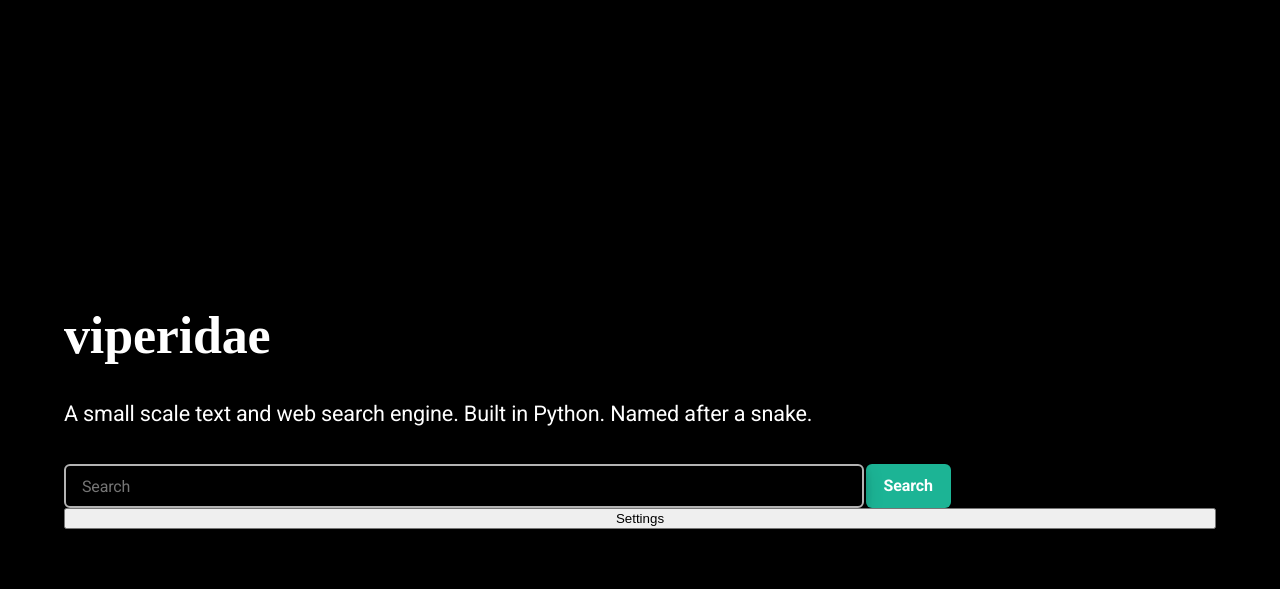
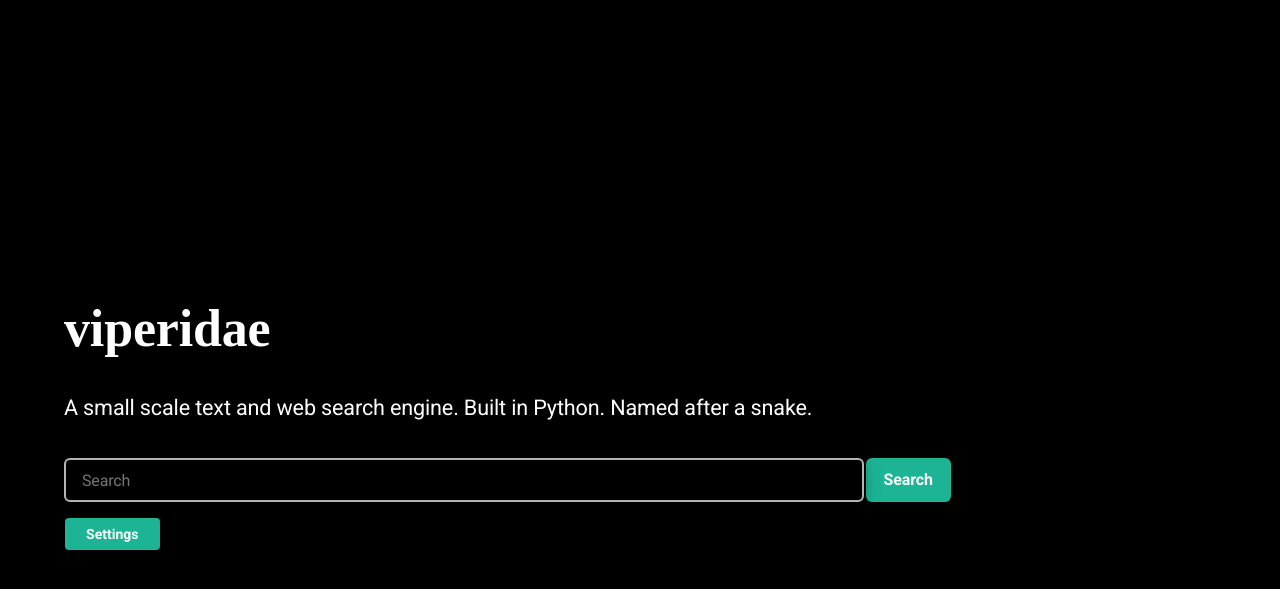
Before and after one commit to Kasuporo/search-engine, a Flask app: template app/templates/index.html in a window 1280 px wide. Shown: the top 589 px of the page. Run offline with Flask 2, Linux system fonts and the light colour scheme; the template is opened without the code that fills it, so the values that code supplies are empty.

Commit message:
MORE CSS MORE FUN

```diff
--- a/app/static/css/main.css
+++ b/app/static/css/main.css
@@ -246,7 +246,53 @@
 		margin: 0 0 0 0;
 	}
 
+/* Settings Button */
+
+#settings {
+    border-radius: 4px;
+    background-color: #1cb495;
+    border: none;
+    color: #FFFFFF;
+    text-align: center;
+    font-size: 14px;
+    padding: 5px;
+    height: 2.25em;
+    width: 6.75em;
+    transition: all 0.5s;
+    cursor: pointer;
+    margin: 1px;
+    top: 15px;
+    font-weight: 600;
+    font-family: "Roboto", sans-serif;
+}
+
+#settings span {
+    cursor: pointer;
+    display: inline-block;
+    position: relative;
+    transition: 0.5s;
+}
+
+#settings span:after {
+    content: '\00bb';
+    position: absolute;
+    opacity: 0;
+    top: 0;
+    right: -20px;
+    transition: 0.5s;
+}
+
+#settings:hover span {
+    padding-right: 25px;
+}
+
+#settings:hover span:after {
+    opacity: 1;
+    right: 0;
+}
+
 /* The Modal (background) */
+
 .modal {
     display: none; /* Hidden by default */
     position: fixed; /* Stay in place */
--- a/app/static/js/main.js
+++ b/app/static/js/main.js
@@ -1,3 +1,5 @@
+// I don't know JS so these comments are necessary
+
 // Get the modal
 var modal = document.getElementById('settingsBox');
 
--- a/app/templates/index.html
+++ b/app/templates/index.html
@@ -28,9 +28,8 @@
 			<input type="submit" value="Search" />
 		</form>
 
-		<button id="settings">Settings</button>
+		<button id="settings"><span>Settings</span></button>
 		<div id="settingsBox" class="modal">
-
 			<div class="modal-content">
 				<div class="modal-header">
 					<span class="close">&times;</span>
@@ -51,16 +50,6 @@
 			</div>
 		</div>
 
-		<!-- Footer -->
-		<footer id="footer">
-			<ul class="icons">
-				<li><a href="https://www.github.com/apt-helion/search-engine"><span class="label">GitHub</span></a></li>
-			</ul>
-			<ul class="copyright">
-				<li>&copy; 2017</li><li>Background courtesy of NASA's image of the day</li>
-			</ul>
-		</footer>
-
 		<!-- Scripts -->
 		<script src="{{ url_for('static',filename='js/main.js') }}"></script>
 	</body>
```
Also changed, not shown: other parts of app/static/css/main.css (+36 -58 lines).
